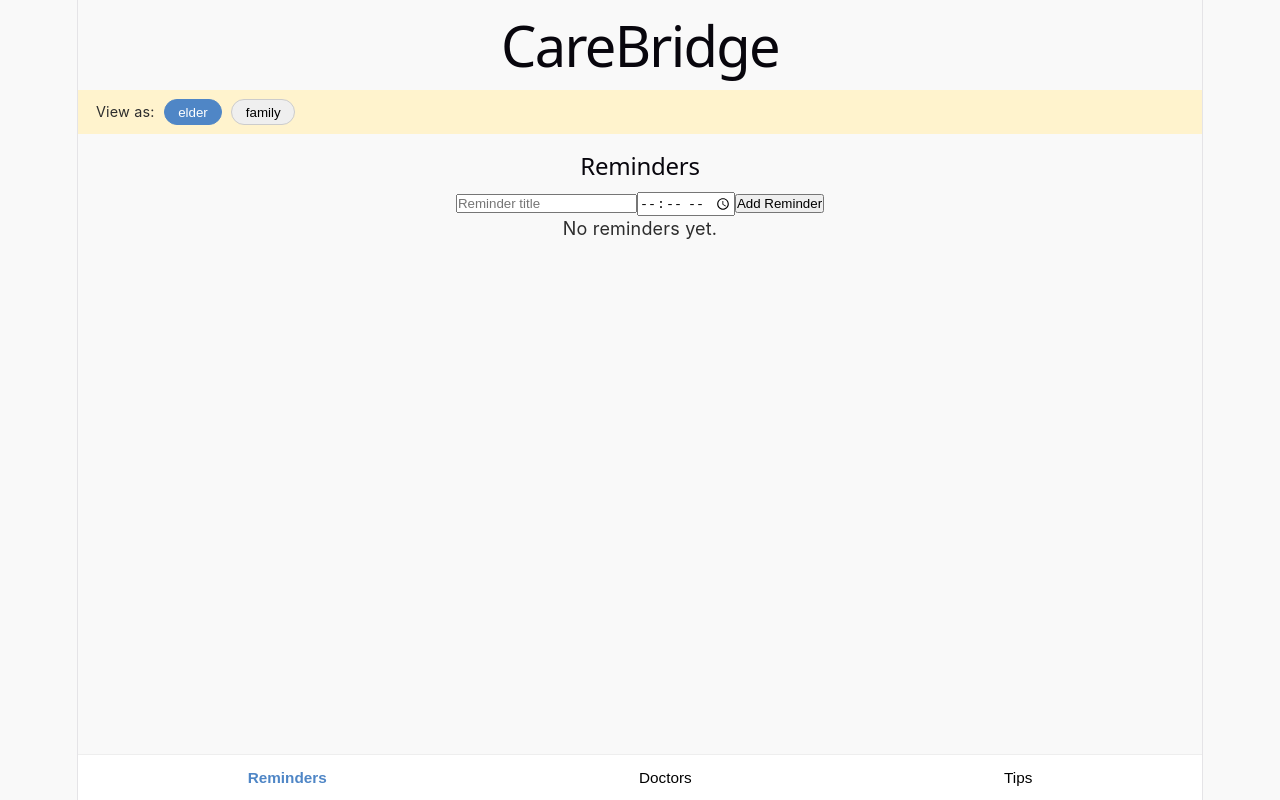
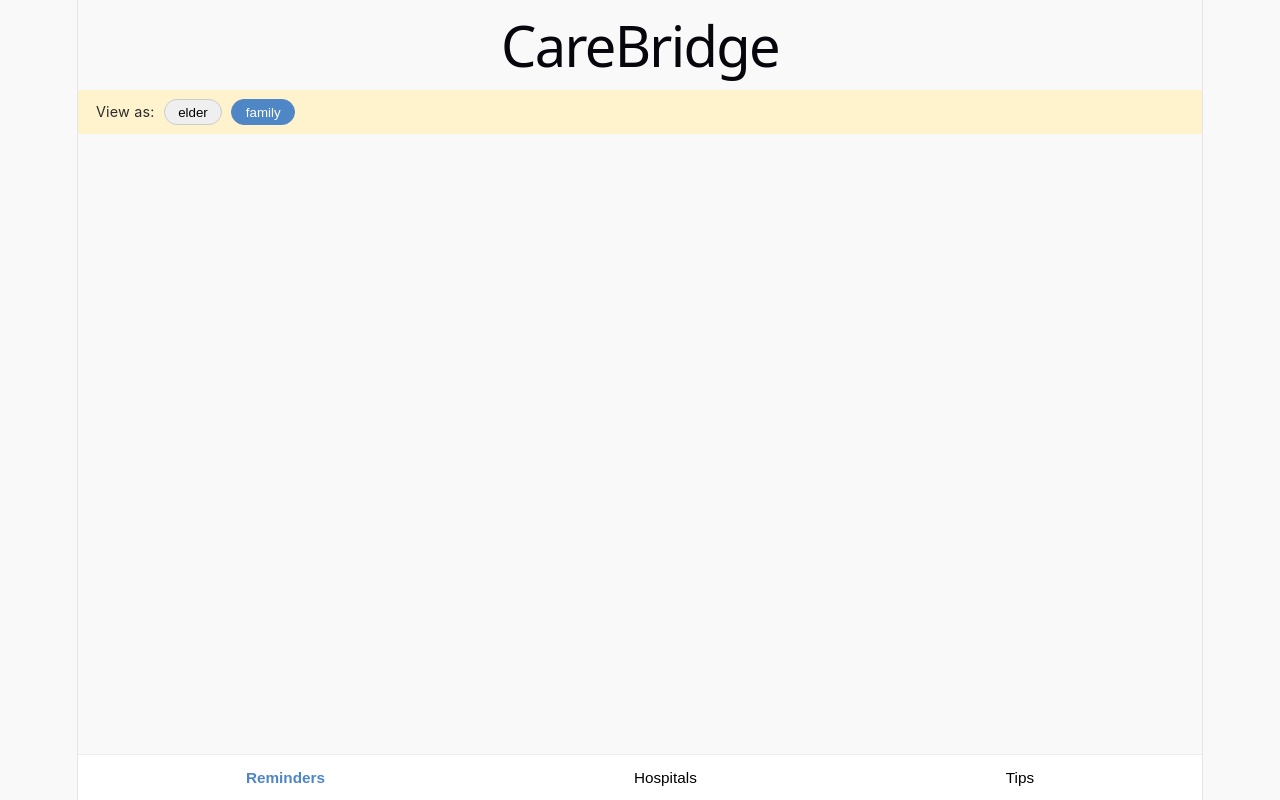
Before and after one commit to rajatbhargavv/sehatSathi, a React (Vite) app: page /reminders in a window 1280 px wide. Built offline with nearby package versions, Linux system fonts and the light colour scheme; the HTML template or start-up script is replaced by a standard one.

Commit message:
feat: implement routing and basic reminder flow with validation and UI integration

```diff
--- a/src/app/routes/AppRoutes.jsx
+++ b/src/app/routes/AppRoutes.jsx
@@ -12,15 +12,15 @@ import HealthTipPage from '../../features/healthTips/HealthTipPage';
 const AppRoutes = () => {
   return (
     <BrowserRouter>
-      <MainLayout>
         <Routes>
+          <Route element={<MainLayout/>}>
           <Route path={ROUTES.HOME} element={<Navigate to={ROUTES.REMINDERS} replace />} />
           <Route path={ROUTES.REMINDERS} element={<ReminderPage />} />
           <Route path={ROUTES.DOCTORS} element={<DoctorPage />} />
           <Route path={ROUTES.HOSPITALS} element={<HospitalPage />} />
           <Route path={ROUTES.HEALTH_TIPS} element={<HealthTipPage />} />
+          </Route>
         </Routes>
-      </MainLayout>
     </BrowserRouter>
   );
 };
--- a/src/constants/config.js
+++ b/src/constants/config.js
@@ -4,4 +4,4 @@ export const ROLES = {
   FAMILY: 'family',
 };
 
-export const DEFAULT_ROLE = ROLES.ELDER;
+export const DEFAULT_ROLE = ROLES.FAMILY;
--- a/src/features/reminders/ReminderForm.jsx
+++ b/src/features/reminders/ReminderForm.jsx
@@ -1,23 +1,43 @@
-// Elder only
-import React, { useState } from 'react';
-
-const ReminderForm = ({ onSubmit }) => {
-  const [title, setTitle] = useState('');
-  const [time, setTime] = useState('');
-
-  const handleSubmit = (e) => {
-    e.preventDefault();
-    onSubmit?.({ title, time });
-    setTitle(''); setTime('');
-  };
-
-  return (
-    <form className="reminder-form" onSubmit={handleSubmit}>
-      <input value={title} onChange={(e) => setTitle(e.target.value)} placeholder="Reminder title" />
-      <input type="time" value={time} onChange={(e) => setTime(e.target.value)} />
-      <button type="submit">Add Reminder</button>
-    </form>
-  );
-};
-
-export default ReminderForm;
+//Family only
+import React, { useState } from "react";
+import { validateReminder } from "../../utils/validation";
+import Input from "../../components/ui/Input";
+import Button from "../../components/ui/Button";
+export default function ReminderForm({setReminderList}){
+const [formData,setFormData]=useState({
+  medicineName:"",
+  time:"",
+  dosage:""
+});
+const [errors,setErrors]=useState({});
+const handleChange=(e)=>{
+  setFormData(
+    {...formData,[e.target.name]:e.target.value}
+  )
+}
+const handleSubmit=()=>{
+  let check=validateReminder(formData);
+  if(!check.isValid){
+    setErrors(check.errors);
+    return;
+  }
+  setReminderList((prev)=>[...prev,{...formData,id:Date.now().toString()}]);
+   setFormData({
+      medicineName: "",
+      time: "",
+      dosage: "",
+    });
+  setErrors({});
+}
+return(
+  <div className="mb-4 space-y-3">
+    <Input name="medicineName" placeholder="Medicine name" onChange={handleChange} value={formData.medicineName}></Input>
+    {errors.medicineName && <p>{errors.medicineName}</p>}
+     <Input name="time" placeholder="Time" onChange={handleChange} value={formData.time}></Input>
+    {errors.time && <p>{errors.time}</p>}
+     <Input name="dosage" placeholder="Dosage" onChange={handleChange} value={formData.dosage}></Input>
+    {errors.dosage && <p>{errors.dosage}</p>}
+    <Button onClick={handleSubmit} fullWidth>Add Reminder</Button>
+  </div>
+)
+}
--- a/src/features/reminders/ReminderList.jsx
+++ b/src/features/reminders/ReminderList.jsx
@@ -4,16 +4,16 @@ import ReminderCard from '../../components/cards/ReminderCard';
 
 // Updated to pass onDelete callback to ReminderCard - Rajat
 // This allows reminders to be deleted and persisted to localStorage
-const ReminderList = ({ reminders = [], readOnly = false, onDelete }) => {
-  if (!reminders.length) return <p>No reminders yet.</p>;
+const ReminderList = ({ reminderList, readOnly = true}) => {
+  if (reminderList.length===0) return <p>No reminders yet.</p>;
   return (
-    <div className="reminder-list">
-      {reminders.map((r) => (
+    <div className="space-y-3">
+      {reminderList.map((r) => (
         <ReminderCard
           key={r.id}
           data={r}
           readOnly={readOnly}
-          onDelete={onDelete} // Pass delete handler - Rajat
+
         />
       ))}
     </div>
--- a/src/features/reminders/ReminderPage.jsx
+++ b/src/features/reminders/ReminderPage.jsx
@@ -1,23 +1,22 @@
-// Role-aware page
 import React from 'react';
+import { useState } from 'react';
 import { useApp } from '../../app/providers/AppProvider';
 import { ROLES } from '../../constants/config';
 import ReminderForm from './ReminderForm';
 import ReminderList from './ReminderList';
-import { useReminders } from './reminderHooks';
+//import { useReminders } from './reminderHooks';
 
 const ReminderPage = () => {
   const { role } = useApp();
   // Updated to include handleAddReminder for form submission - Rajat
-  const { reminders, handleAddReminder, handleDeleteReminder } = useReminders();
-
+  //const { reminders, handleAddReminder, handleDeleteReminder } = useReminders();
+  const [reminderList,setReminderList]=useState([]);
   return (
-    <div className="reminder-page">
-      <h2>Reminders</h2>
-      {/* Pass handleAddReminder to form so reminders are saved to localStorage when added - Rajat */}
-      {role === ROLES.ELDER && <ReminderForm onSubmit={handleAddReminder} />}
-      {/* Pass handleDeleteReminder to list for deletion functionality - Rajat */}
-      <ReminderList reminders={reminders} readOnly={role === ROLES.FAMILY} onDelete={handleDeleteReminder} />
+    <div className="p-4">
+      {role==="family" && (
+        <ReminderForm setReminderList={setReminderList}/>
+      )}
+      <ReminderList reminderList={reminderList} readOnly={role==="elder"}/>
     </div>
   );
 };
```
